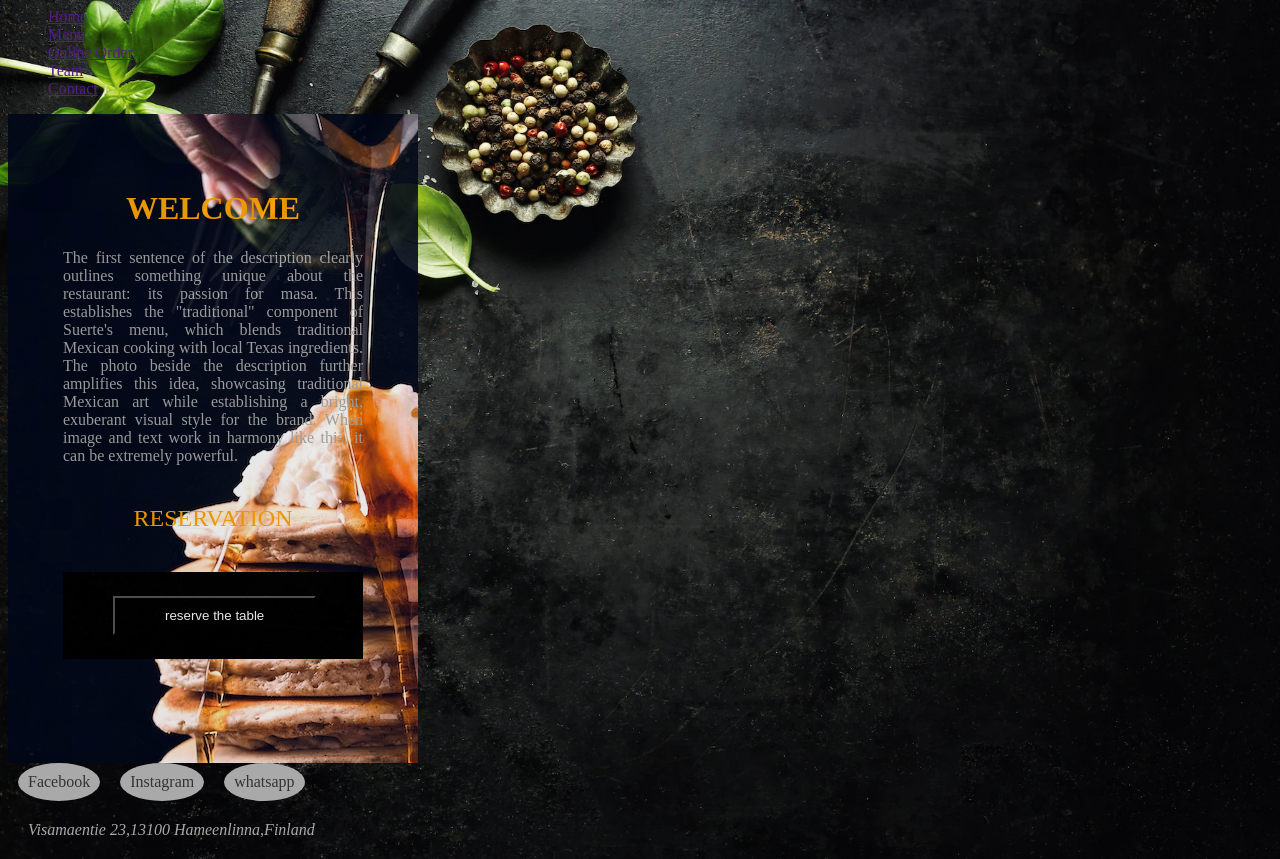
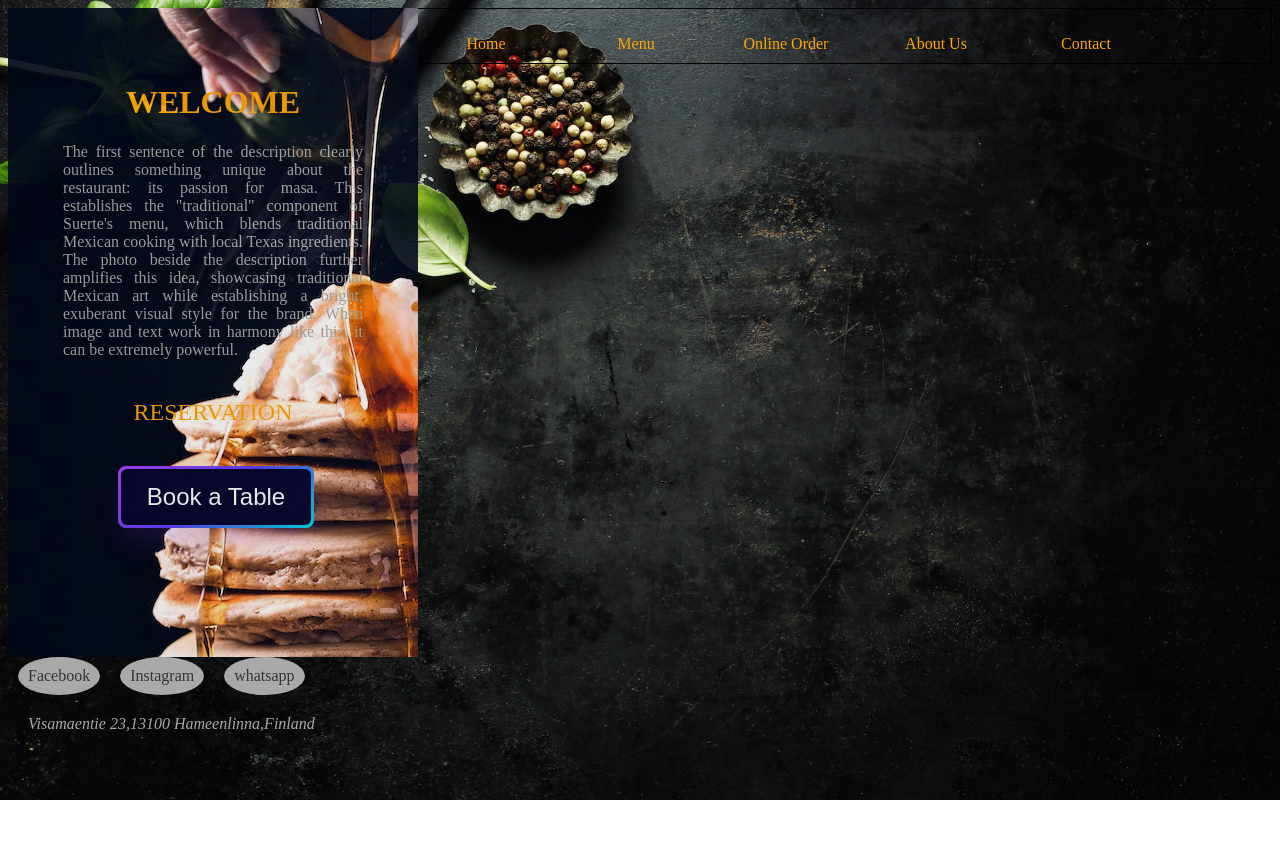
Before and after one commit to jayram22000/Team-14-websites, a plain HTML site: page index.html in a window 1280 px wide. After the commit the page ends 800 px from the top, so only its background shows below. Drawn offline with Linux system fonts and the light colour scheme.

Commit message:
changes on button and colors

```diff
--- a/index.html
+++ b/index.html
@@ -1,15 +1,35 @@
-<html>
-    <head>
- </head>
+
+</html>
+<html
+></html>
+
  <style>
     body{
+      background-color: black;
         font-family: latha;
         color:white;
         background:url(food.jpg)no-repeat;
         background-size: cover;
     }
 
+    .box{width: 900px;
+        float: right;
+        border: 1px solid black;
+    }
 
+        .box ul li{
+            width: 130px;
+            float:left;
+            margin: 10px;
+            text-align:center;
+
+        }
+        .box ul li a{text-decoration: none;
+            color:orange;    }
+
+            .box ul li:hoover{ background-color:green;}
+            .box ul li a:hover{ color:goldenrod;
+            }
 .wd {
     width: 300px;
     height: 539px;
@@ -26,6 +46,60 @@ font-weight: 100px;
 color: orange;
 
 }
+.opt
+{
+  align-items: center;
+}
+/* CSS */
+.button-64 {
+  margin-left: 55px;
+  align-items: center;
+  background-image: linear-gradient(144deg,#AF40FF, #5B42F3 50%,#00DDEB);
+  border: 0;
+  border-radius: 8px;
+  box-shadow: rgba(151, 65, 252, 0.2) 0 15px 30px -5px;
+  box-sizing: border-box;
+  color: #FFFFFF;
+  display: flex;
+  font-family: Phantomsans, sans-serif;
+  font-size: 20px;
+  justify-content: center;
+  line-height: 1em;
+  max-width: 100%;
+  min-width: 140px;
+  padding: 3px;
+  text-decoration: none;
+  user-select: none;
+  -webkit-user-select: none;
+  touch-action: manipulation;
+  white-space: nowrap;
+  cursor: pointer;
+}
+
+.button-64:active,
+.button-64:hover {
+  outline: 0;
+}
+
+.button-64 span {
+  background-color: rgb(5, 6, 45);
+  padding: 16px 24px;
+  border-radius: 6px;
+  width: 100%;
+  height: 100%;
+  transition: 300ms;
+}
+
+.button-64:hover span {
+  background: none;
+}
+
+@media (min-width: 768px) {
+  .button-64 {
+    font-size: 24px;
+    min-width: 196px;
+  }
+}
 .wd h4{
     text-align: justify;
     color: darkgray;
@@ -40,15 +114,8 @@ color: orange;
 
 
     }
-.opt form ,input[type="button"] {
-    background-color: black;
-    color: white;
-    padding: 10px;
-    margin: 14px auto;
-    padding-left: 50px;
-    padding-right: 50px;
-    text-align: center;
-}
+
+
 .social-links {
   display: flex;
   justify-content: last  baseline;
@@ -70,7 +137,6 @@ color: orange;
   background:darkgray;
   padding: 10px;
   border-radius: 50%;
-
 }
 .social-links .whatsapp{
 background-color: darkgray;
@@ -86,7 +152,6 @@ padding:10px ;
 border-radius:50%;
 }
 
-
  </style>
  <body>
     <div class="box">
@@ -94,7 +159,7 @@ border-radius:50%;
             <li><a href=""> Home</a></li>
             <li><a href=""> Menu</a></li>
             <li><a href=""> Online Order</a></li>
-            <li><a href=""> Team</a></li>
+            <li><a href=""> About Us</a></li>
             <li><a href="">  Contact</a></li>
 
 </ul>
@@ -110,9 +175,14 @@ border-radius:50%;
 </h2>
 <div class="opt">
     <form action="" method="post">
-    <input type="button" value="reserve the table">
+
+    <!-- HTML !-->
+<button class="button-64" role="button"><span class="text">Book a Table </span></button>
+
     </form>
+
 </div>
+
 </div>
 <footer>
     <div class="social-links">
@@ -121,9 +191,11 @@ border-radius:50%;
       <a href="https://web.whatsapp.com/yourpage"  target="_blank" class="whatsapp">whatsapp</a>
     </div>
   </footer>
+
   <address class="restaurant-address">
     Visamaentie 23,13100
     Hameenlinna,Finland
+
   </address>
   </html>
   </html>
```
